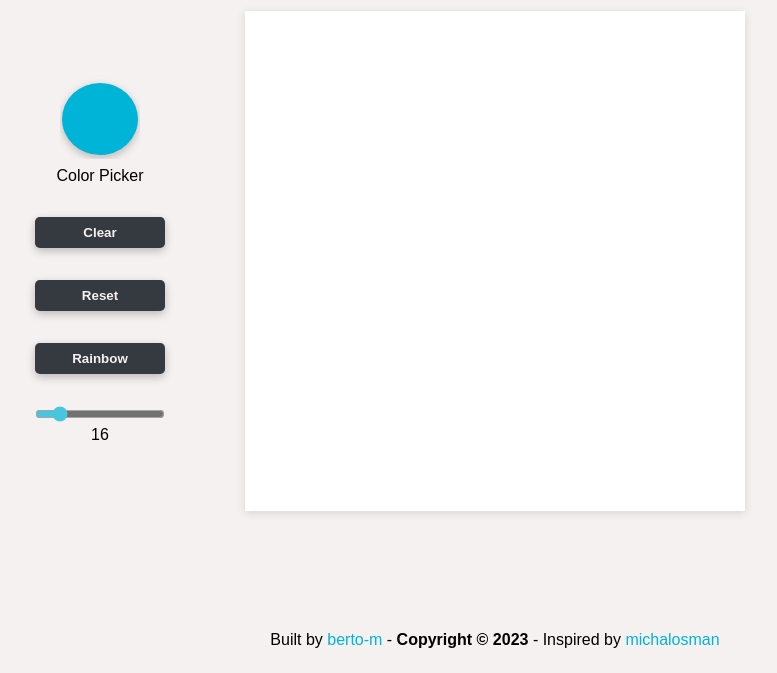
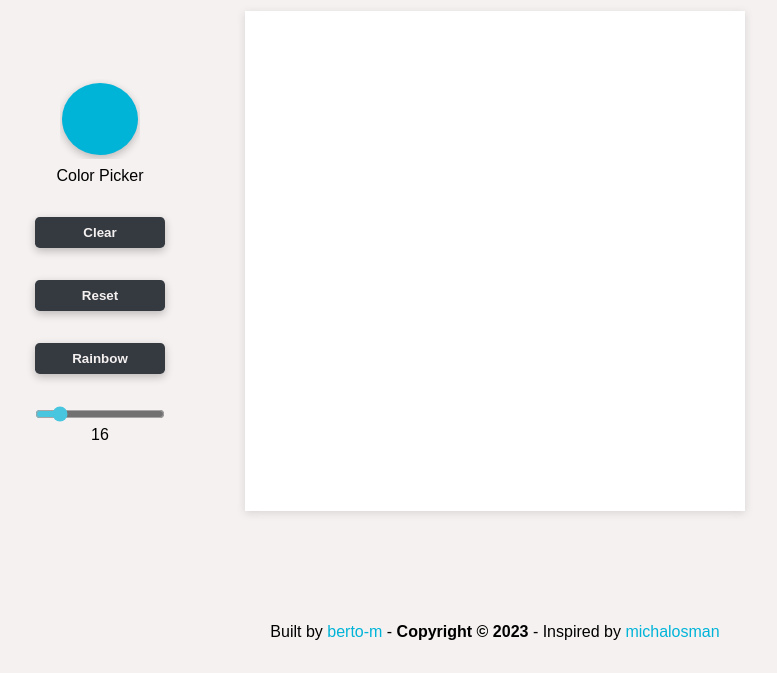
Before and after one commit to albertomDev/etch-a-sketch, a plain HTML site: page index.html in a window 1280 px wide. Shown: the part 127-800 px from the top of the page, without its empty margins (145-922 px from the left). Drawn offline with Linux system fonts and the light colour scheme.

Commit message:
fix footer bug

```diff
--- a/index.html
+++ b/index.html
@@ -7,8 +7,8 @@
     <link rel="stylesheet" href="/styles.css" />
   </head>
   <body>
-    <div class="footer-wrapper">
-      <div class="container">
+    <div class="container">
+
         <header>
           <h1>Etch-a-sketch</h1>
         </header>
@@ -36,8 +36,7 @@
           </section>
           <section class="adjustable-grid"></section>
         </main>
-      </div>
-    </div>
+
       <footer class="footer">
         <p>
           Built by
@@ -52,7 +51,7 @@
           <a href="https://michalosman.github.io/etch-a-sketch/">michalosman</a>
         </p>
       </footer>
-
+    </div>
     <script src="/main.js"></script>
   </body>
 </html>
--- a/styles.css
+++ b/styles.css
@@ -7,16 +7,15 @@
 
 body {
   background-color: #f6f1f1;
-  height: 100vh;
-  display: flex;
-  flex-direction: column;
-  justify-content: space-between;
 }
 
 .container {
   max-width: 960px;
   padding-inline: 20px;
   margin-inline: auto;
+  min-height: 100vh;
+  display: flex;
+  flex-direction: column;
 }
 
 /* START HEADER */
@@ -119,13 +118,11 @@ header h1 {
 }
 /* END GRID */
 
-.footer-wrapper {
-
-}
-
 footer {
+  width: 100%;
   text-align: center;
-  padding-block: 1.5rem;
+  margin-top: auto;
+  padding-block: 2rem;
 }
 
 footer a {
```
